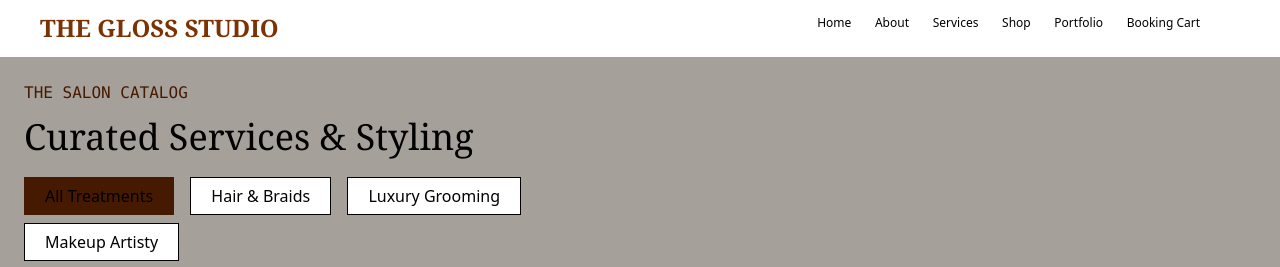
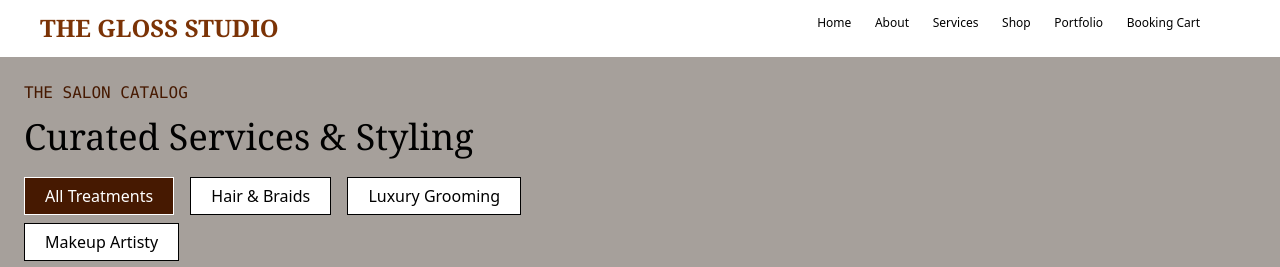
Before and after one commit to Opeyemi2342/My-Project, a website: page ServicePage.html in a window 1280 px wide. Both pictures are taken after a click on the button "All Treatments". Shown: the top 267 px of the page. Drawn offline with Linux system fonts and the light colour scheme.

Commit message:
initial commit

```diff
--- a/Javascript Folders/Services.js
+++ b/Javascript Folders/Services.js
@@ -45,4 +45,20 @@ categoryButtons.forEach(button => {
             "text-black"
         );
     });
+
+    const categoryButtons = document.querySelectorAll(".category-btn");
+
+    categoryButtons.forEach((button) => {
+        button.addEventListener("click", () => {
+            //Reset every button
+            categoryButtons.forEach((btn) => {
+                btn.classList.remove("bg-black", "text-white");
+                btn.classList.add("bg-white", "text-black");
+            });
+
+            //Style the clicked button
+            button.classList.remove("bg-white", "text-black");
+            button.classList.add("bg-amber-950", "text-white")
+        })
+    })
 });
--- a/ServicePage.html
+++ b/ServicePage.html
@@ -40,7 +40,7 @@
                 <div class="grid md:grid-cols-2">
                     <div class="">
                         <div class="space-x-3 mb-5 space-y-2">
-                            <button class="category-btn border px-5 py-1.5 bg-amber-950 text-white border-amber-950" data-filter="all">All
+                            <button class="category-btn border px-5 py-1.5 bg-white transition-colors" data-filter="all">All
                                 Treatments</button>
                             <button class="category-btn border px-5 py-1.5 bg-white" data-filter="hair-braids">Hair & Braids</button>
                             <button class="category-btn border px-5 py-1.5 bg-white" data-filter="luxury-grooming">Luxury Grooming</button>
```
Also changed, not shown: dist/output.css.
